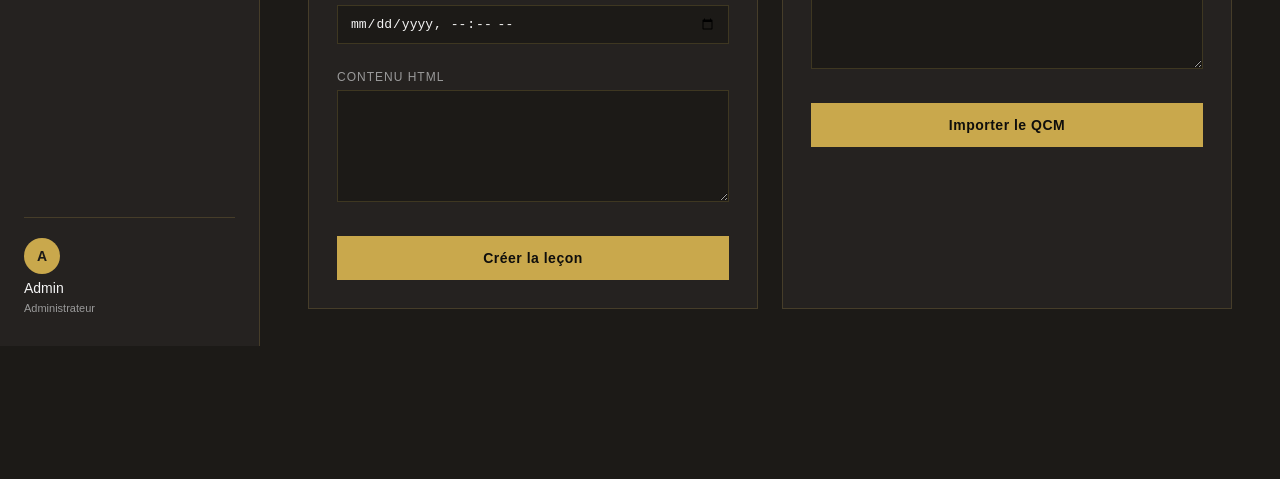
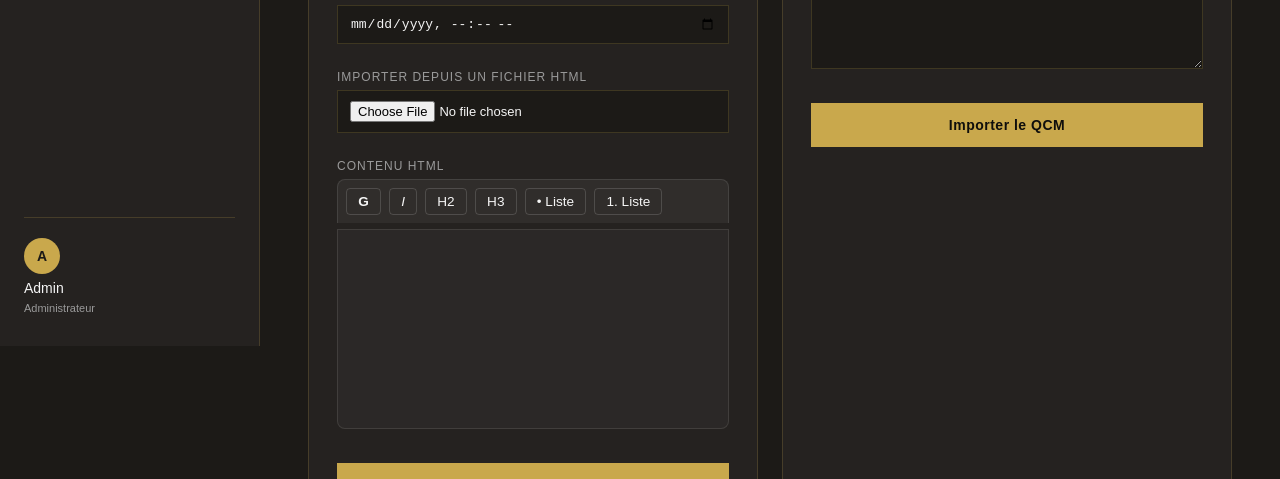
Before and after one commit to dalobaminthe/Corelab, a React (Vite) app in the folder client/: page /admin/contenu in a window 1280 px wide. Shown: the part 454-933 px from the top of the page. Before the commit the page ends 803 px from the top, so only its background shows below. Built offline with nearby package versions, Linux system fonts and the light colour scheme; no server answers; sample sign-in values are in the browser's storage.

Commit message:
feat(front): add TipTap WYSIWYG and HTML file import in AdminContenu

```diff
--- a/client/src/pages/AdminContenu.css
+++ b/client/src/pages/AdminContenu.css
@@ -116,3 +116,45 @@
   opacity: 0.5;
   cursor: not-allowed;
 }
+
+.editor-toolbar {
+  display: flex;
+  gap: 0.5rem;
+  padding: 0.5rem;
+  background: rgba(255,255,255,0.05);
+  border: 1px solid rgba(255,255,255,0.1);
+  border-bottom: none;
+  border-radius: 8px 8px 0 0;
+}
+
+.editor-toolbar button {
+  padding: 0.3rem 0.7rem;
+  background: transparent;
+  border: 1px solid rgba(255,255,255,0.15);
+  border-radius: 4px;
+  color: #f5f5f5;
+  cursor: pointer;
+  font-size: 0.85rem;
+  transition: all 0.15s;
+}
+
+.editor-toolbar button:hover { background: rgba(255,255,255,0.1); }
+
+.editor-toolbar button.active {
+  background: #c9a96e;
+  color: #000;
+  border-color: #c9a96e;
+}
+
+.editor-content {
+  min-height: 200px;
+  padding: 1rem;
+  background: rgba(255,255,255,0.03);
+  border: 1px solid rgba(255,255,255,0.1);
+  border-radius: 0 0 8px 8px;
+  color: #f5f5f5;
+  line-height: 1.7;
+  outline: none;
+}
+
+.editor-content:focus-within { border-color: #c9a96e; }
--- a/client/src/pages/AdminContenu.jsx
+++ b/client/src/pages/AdminContenu.jsx
@@ -1,6 +1,8 @@
 import { useEffect, useState } from "react";
 import { useAuth } from "../context/AuthContext.jsx";
 import "./AdminContenu.css";
+import { useEditor, EditorContent } from '@tiptap/react'
+import StarterKit from '@tiptap/starter-kit'
 
 function AdminContenu() {
   const { token } = useAuth();
@@ -15,6 +17,14 @@ function AdminContenu() {
   const [courses, setCourses] = useState([]);
   const [loading, setLoading] = useState(false);
   const [message, setMessage] = useState(null);
+
+  const editor = useEditor({
+    extensions: [StarterKit],
+    content: '',
+    onUpdate: ({ editor }) => {
+      setLessonForm(prev => ({ ...prev, content: editor.getHTML() }))
+    },
+  })
 
   useEffect(() => {
     fetch("http://localhost:4242/api/admin/courses", {
@@ -45,12 +55,8 @@ function AdminContenu() {
       .then((res) => res.json())
       .then(() => {
         setMessage({ type: "success", text: "Leçon créée avec succès." });
-        setLessonForm({
-          title: "",
-          content: "",
-          courseId: "",
-          availableFrom: "",
-        });
+        setLessonForm({ title: "", content: "", courseId: "", availableFrom: "" });
+        editor.commands.setContent('')
       })
       .catch(() =>
         setMessage({ type: "error", text: "Erreur lors de la création." }),
@@ -132,14 +138,58 @@ function AdminContenu() {
               />
             </div>
             <div className="form-group">
+              <label>Importer depuis un fichier HTML</label>
+              <input
+                type="file"
+                accept=".html"
+                onChange={(e) => {
+                  const file = e.target.files[0]
+                  if (!file) return
+                  const reader = new FileReader()
+                  reader.onload = (event) => {
+                    const html = event.target.result
+                    editor.commands.setContent(html)
+                    setLessonForm(prev => ({ ...prev, content: html }))
+                  }
+                  reader.readAsText(file)
+                }}
+              />
+            </div>
+            <div className="form-group">
               <label>Contenu HTML</label>
-              <textarea
-                name="content"
-                value={lessonForm.content}
-                onChange={handleLessonChange}
-                rows={6}
-                required
-              />
+              <div className="editor-toolbar">
+                <button type="button"
+                  onClick={() => editor.chain().focus().toggleBold().run()}
+                  className={editor?.isActive('bold') ? 'active' : ''}>
+                  <b>G</b>
+                </button>
+                <button type="button"
+                  onClick={() => editor.chain().focus().toggleItalic().run()}
+                  className={editor?.isActive('italic') ? 'active' : ''}>
+                  <i>I</i>
+                </button>
+                <button type="button"
+                  onClick={() => editor.chain().focus().toggleHeading({ level: 2 }).run()}
+                  className={editor?.isActive('heading', { level: 2 }) ? 'active' : ''}>
+                  H2
+                </button>
+                <button type="button"
+                  onClick={() => editor.chain().focus().toggleHeading({ level: 3 }).run()}
+                  className={editor?.isActive('heading', { level: 3 }) ? 'active' : ''}>
+                  H3
+                </button>
+                <button type="button"
+                  onClick={() => editor.chain().focus().toggleBulletList().run()}
+                  className={editor?.isActive('bulletList') ? 'active' : ''}>
+                  • Liste
+                </button>
+                <button type="button"
+                  onClick={() => editor.chain().focus().toggleOrderedList().run()}
+                  className={editor?.isActive('orderedList') ? 'active' : ''}>
+                  1. Liste
+                </button>
+              </div>
+              <EditorContent editor={editor} className="editor-content" />
             </div>
             <button type="submit" className="submit-btn" disabled={loading}>
               {loading ? "Envoi…" : "Créer la leçon"}
```
Also changed, not shown: 1 other file (tests, documents, lock files or other folders).
